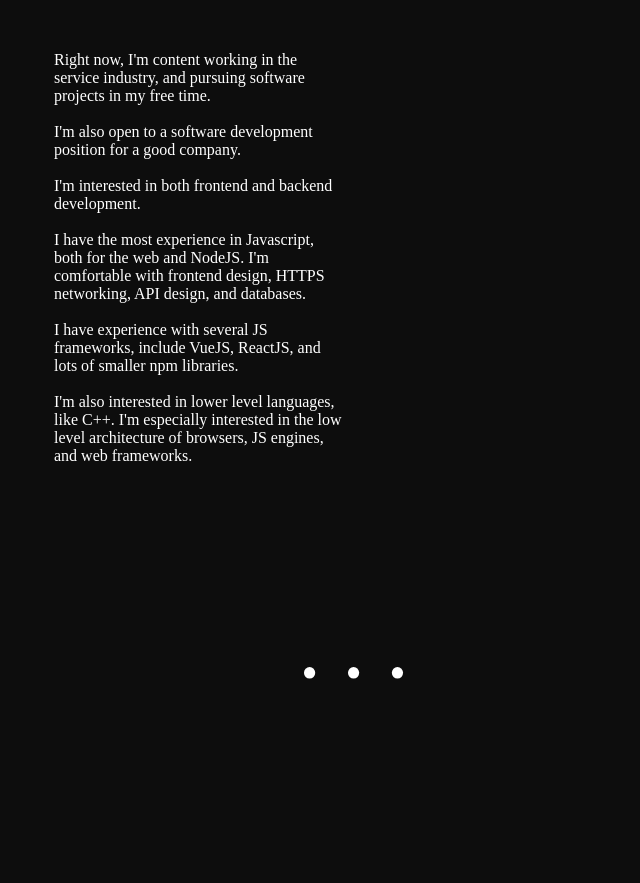
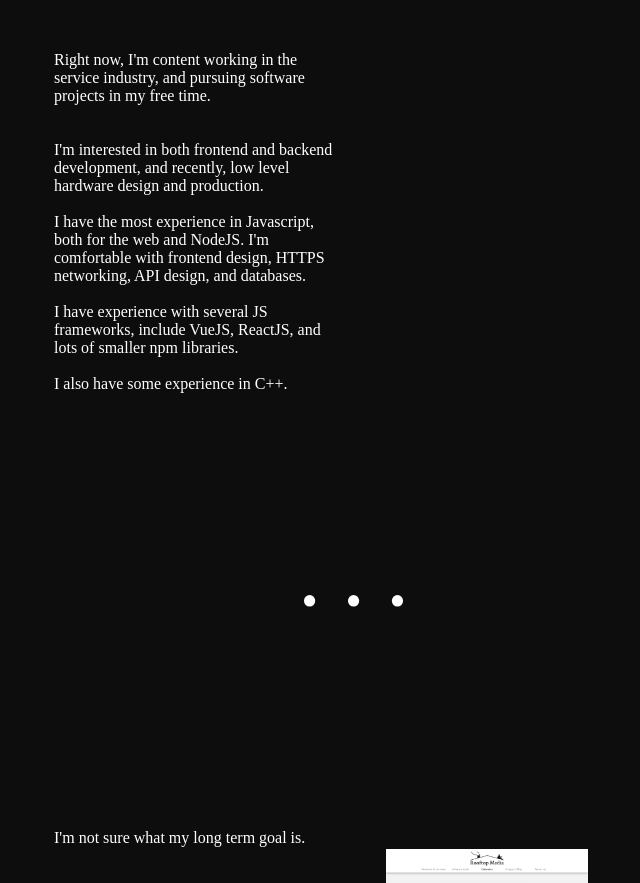
Before and after one commit to benholland1024/benh.cloud, a Vue app: page /plans in a window 1280 px wide. Shown: the part 220-1103 px from the top of the page, without its empty margins (286-926 px from the left). Built offline with nearby package versions, Linux system fonts and the light colour scheme.

Commit message:
Updating bio and plans

```diff
--- a/src/views/Bio.vue
+++ b/src/views/Bio.vue
@@ -15,11 +15,10 @@
         <br /><br />
         <h3>Interests</h3>
         <p>Software (specifically, web design)</p>
-        <p>Economics and politics</p>
+        <p>Economics and the environment</p>
         <p>Drums and guitar</p>
-        <p>3d modeling and printing</p>
-        <p>Creative writing, especially scripts</p>
-        <p>Visual design, for games, UIs, & art</p>
+        <p>Journaling and creative writing</p>
+        <p>Visual design</p>
       </div>
       <div style="width:48%">
         <img src="../assets/page_assets/bio/selfie.png" style="width: 50%; padding: 0px 0px 20px 20px;" />
--- a/src/views/Plans.vue
+++ b/src/views/Plans.vue
@@ -8,15 +8,15 @@
       <div style="width:48%">
         <p>Right now, I'm content working in the service industry, and pursuing software projects in my free time.  </p>
         <br />
-        <p>I'm also open to a software development position for a good company.</p>
+        <!-- <p>I'm also open to a software development position for a good company.</p> -->
         <br />
-        <p>I'm interested in both frontend and backend development.  </p>
+        <p>I'm interested in both frontend and backend development, and recently, low level hardware design and production.  </p>
         <br />
         <p>I have the most experience in Javascript, both for the web and NodeJS. I'm comfortable with frontend design, HTTPS networking, API design, and databases.</p>
         <br />
         <p>I have experience with several JS frameworks, include VueJS, ReactJS, and lots of smaller npm libraries.   </p>
         <br />
-        <p>I'm also interested in lower level languages, like C++. I'm especially interested in the low level architecture of browsers, JS engines, and web frameworks. </p>
+        <p>I also have some experience in C++. </p>
         <br />
       </div>
       <div style="width:48%">
@@ -32,14 +32,14 @@
 
 
 
-    <!--  Section 2: KitchenWare  -->
+    <!--  Section 2: Long term goals  -->
     <div class="container-center flex space-between">
       <div style="width:48%">
         <p>
-          My long term goal is to open my own grocery market.
+          I'm not sure what my long term goal is.
         </p>
         <br/><br/>
-        <p>
+        <!-- <p>
           I'm recently interested in food supply chains, and managing the merchandising and sales of a store.
         </p>
         <br/>
@@ -52,7 +52,7 @@
         <p>
           I'm also interested in making my own store software, including a POS system, inventory tracking, etc.
         </p>
-        <br/><br/>
+        <br/><br/> -->
         <p>
           I've been interested in making my own software for a while -- to the right, you can see images from
           a few of my previous software UI ideas.
```
